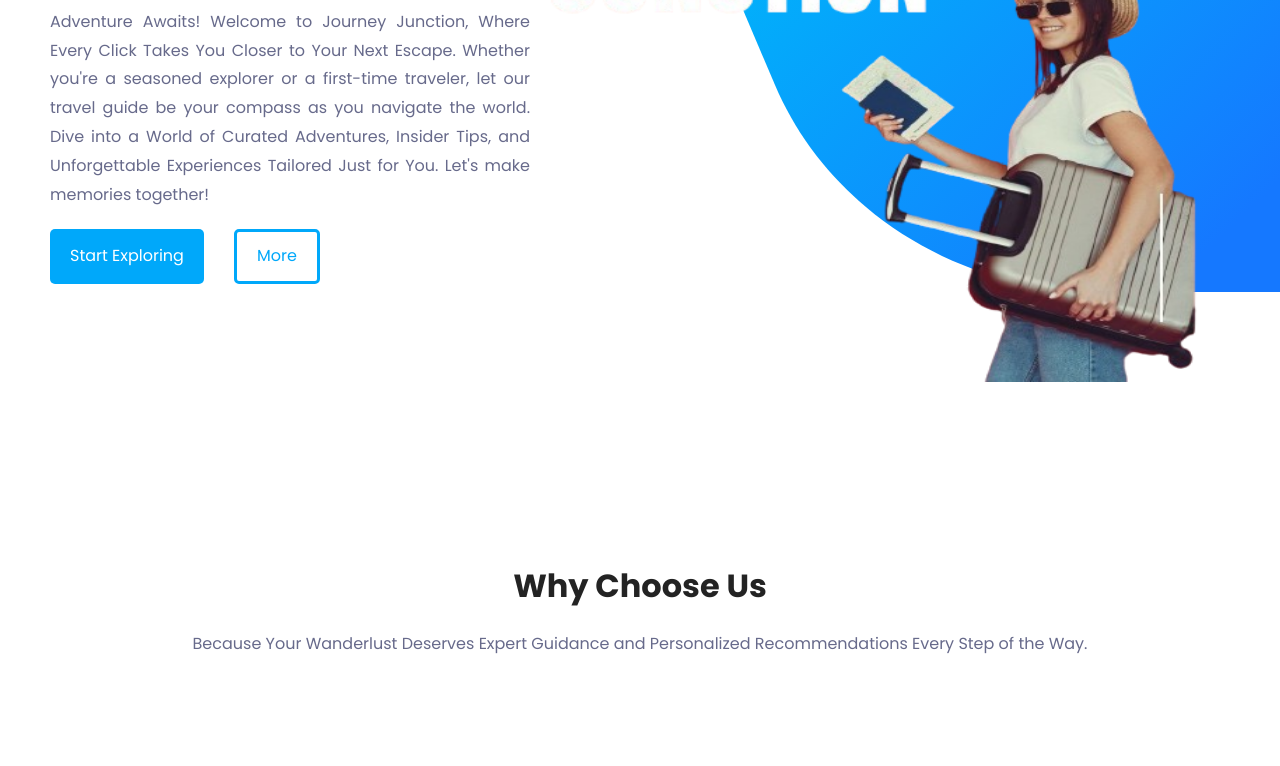
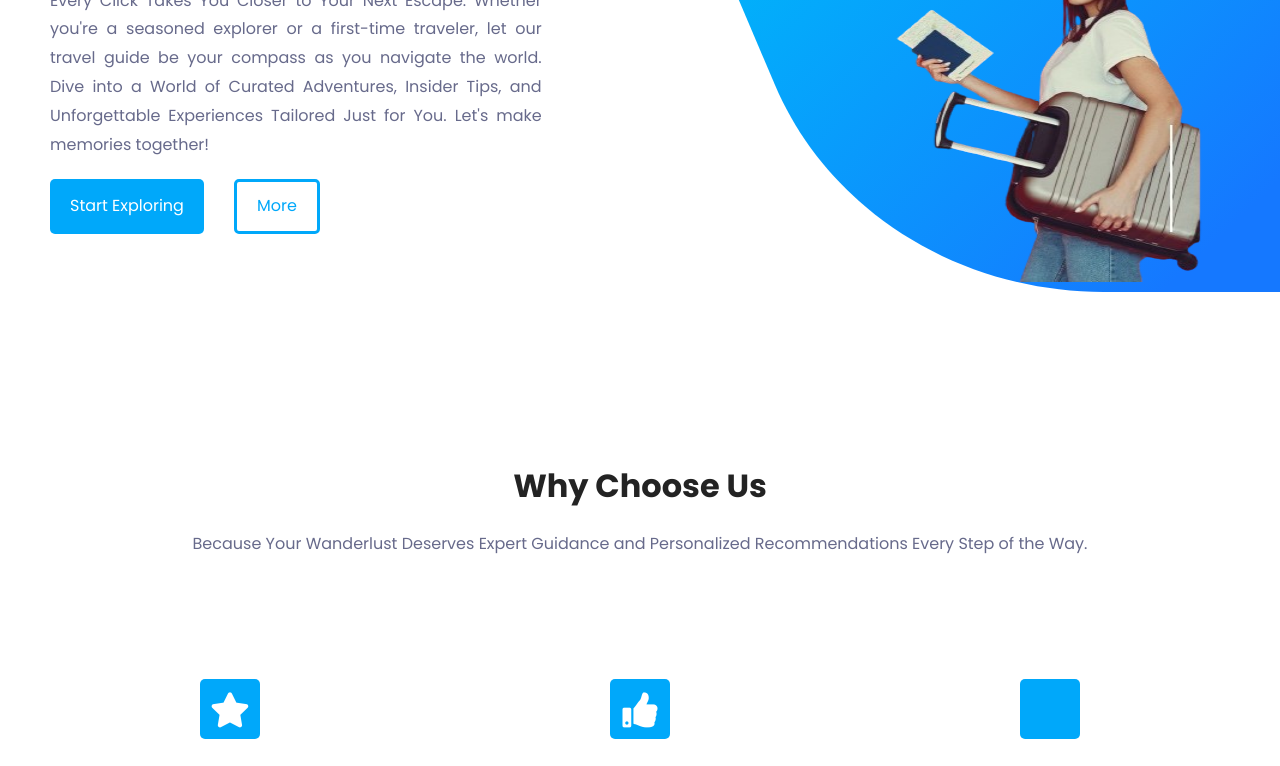
Before and after one commit to RudraCodeUp/JourneyJunction, a plain HTML site: page index.html in a window 1280 px wide. Shown: the part 308-1074 px from the top of the page. Drawn offline with Linux system fonts and the light colour scheme.

Commit message:
image_css

```diff
--- a/style.css
+++ b/style.css
@@ -169,8 +169,8 @@
   }
   .hero-img img {
     display:block;
-    width: 700px;
-    height:600px;
+    width: 600px;
+    height:500px;
     float: right;
   }
   .btn-container {
```
